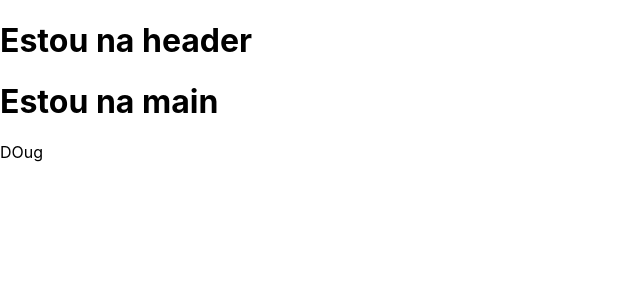
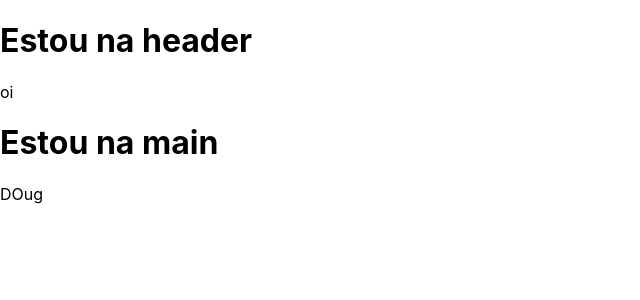
Before and after one commit to annaestherrr/trabalho-em-dupla, a React (Create React App) app: page / in a window 1280 px wide. Shown: the top 300 px of the page, without its empty margins (0-640 px from the left). Built offline with nearby package versions, Linux system fonts and the light colour scheme.

Commit message:
adicionei um paragrafo

```diff
--- a/src/components/Header.js
+++ b/src/components/Header.js
@@ -4,6 +4,7 @@ export default function Header(){
   return(
     <>
     <h1>Estou na header</h1>
+    <p>oi</p>
     </>
   )
 }
```
